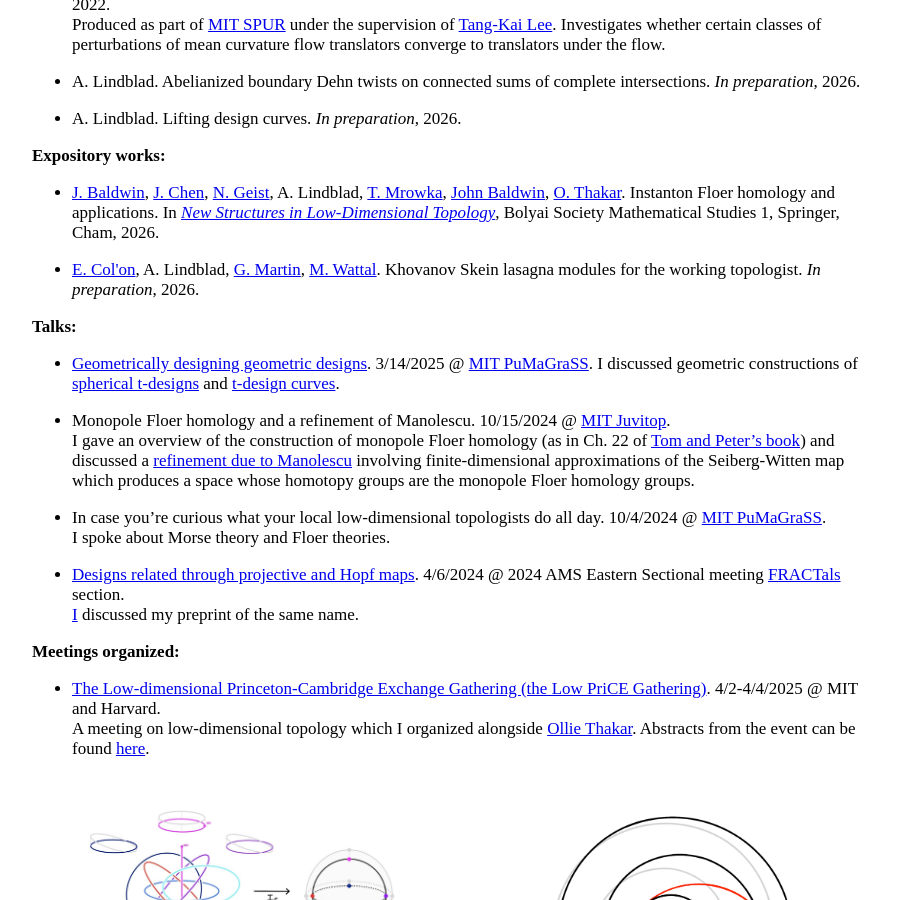
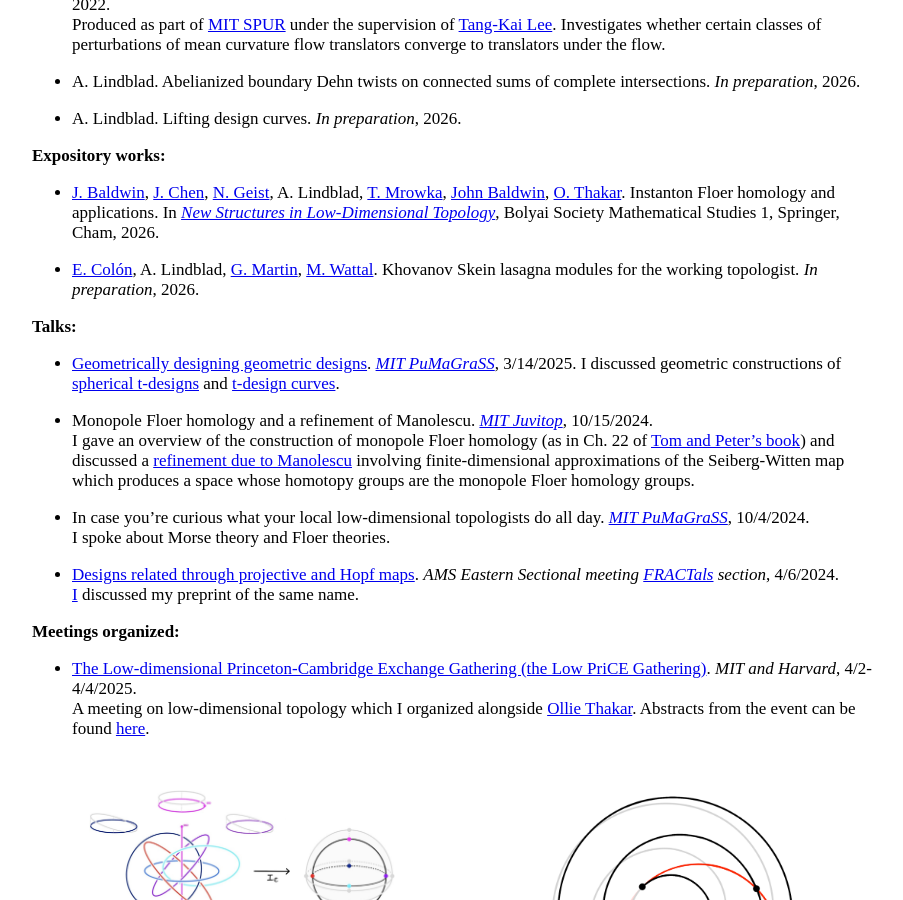
Before and after one commit to AyodejiLindblad/AyodejiLindblad.github.io, a Jekyll site: the page built from index.md, in a window 1280 px wide and 900 px high, scrolled down 866 px. Shown: the whole window, without its empty margins (183-1086 px from the left). Built offline with Jekyll 4.4.1, drawn with Linux system fonts in a browser that asks for light colours; some web fonts are replaced.

Commit message:
Standardized formatting

```diff
--- a/index.md
+++ b/index.md
@@ -40,27 +40,27 @@ I'm a third-year PhD student of [Tom Mrowka](https://math.mit.edu/~mrowka/) at [
 
 * [J. Baldwin](https://sites.google.com/bc.edu/john-baldwin/home), [J. Chen](https://math.mit.edu/directory/profile.html?pid=2584), [N. Geist](https://www.bc.edu/bc-web/schools/morrissey/departments/math/people/grad-students/nathan-geist.html), A. Lindblad, [T. Mrowka](https://math.mit.edu/~mrowka/), [John Baldwin](https://sites.google.com/bc.edu/john-baldwin/home), [O. Thakar](https://www.math.harvard.edu/people/thakar-ollie/). Instanton Floer homology and applications. In *[New Structures in Low-Dimensional Topology](https://link.springer.com/book/9783032134936)*, Bolyai Society Mathematical Studies 1, Springer, Cham, 2026.
 
-* [E. Col\'on](https://www.math.harvard.edu/people/colon-enrico/), A. Lindblad, [G. Martin](https://sites.google.com/view/gagemartin/home), [M. Wattal](https://www.bc.edu/bc-web/schools/morrissey/departments/math/people/grad-students/Mira-Wattal.html). Khovanov Skein lasagna modules for the working topologist. *In preparation*, 2026.
+* [E. Colón](https://www.math.harvard.edu/people/colon-enrico/), A. Lindblad, [G. Martin](https://sites.google.com/view/gagemartin/home), [M. Wattal](https://www.bc.edu/bc-web/schools/morrissey/departments/math/people/grad-students/Mira-Wattal.html). Khovanov Skein lasagna modules for the working topologist. *In preparation*, 2026.
 
 
 **Talks:**
 
-* [Geometrically designing geometric designs](https://photos.app.goo.gl/S6Uhk84pSQmK99BE8). 3/14/2025 @ [MIT PuMaGraSS](https://math.mit.edu/pumagrass/).
+* [Geometrically designing geometric designs](https://photos.app.goo.gl/S6Uhk84pSQmK99BE8). *[MIT PuMaGraSS](https://math.mit.edu/pumagrass/)*, 3/14/2025.
     I discussed geometric constructions of [spherical t\-designs](https://drive.google.com/file/d/1x8kh1ir3qsDPOWAqWsjstV5C3obETxlV/view?usp=sharing) and [t\-design curves](https://drive.google.com/file/d/1HlHE2oS-M53LNbNKoZkpfpfi2fw-S6Yq/view?usp=sharing).
 
-* Monopole Floer homology and a refinement of Manolescu. 10/15/2024 @ [MIT Juvitop](https://math.mit.edu/juvitop/).
+* Monopole Floer homology and a refinement of Manolescu. *[MIT Juvitop](https://math.mit.edu/juvitop/)*, 10/15/2024.
     I gave an overview of the construction of monopole Floer homology (as in Ch. 22 of [Tom and Peter's book](https://www.cambridge.org/core/books/monopoles-and-threemanifolds/24DFD24BB25BDDCFE28810998F5B6242)) and discussed a [refinement due to Manolescu](https://arxiv.org/abs/math/0104024) involving finite-dimensional approximations of the Seiberg-Witten map which produces a space whose homotopy groups are the monopole Floer homology groups.
 
-* In case you're curious what your local low-dimensional topologists do all day. 10/4/2024 @ [MIT PuMaGraSS](https://math.mit.edu/pumagrass/).
+* In case you're curious what your local low-dimensional topologists do all day. *[MIT PuMaGraSS](https://math.mit.edu/pumagrass/)*, 10/4/2024.
     I spoke about Morse theory and Floer theories.
 
-* [Designs related through projective and Hopf maps](https://meetings.ams.org/math/spring2024e/meetingapp.cgi/Paper/34013). 4/6/2024 @ 2024 AMS Eastern Sectional meeting [FRACTals](https://www.ams.org/meetings/sectional/2312_program_ss15.html) section.
+* [Designs related through projective and Hopf maps](https://meetings.ams.org/math/spring2024e/meetingapp.cgi/Paper/34013). *AMS Eastern Sectional meeting [FRACTals](https://www.ams.org/meetings/sectional/2312_program_ss15.html) section*, 4/6/2024.
     [I](https://www.instagram.com/p/C5qjPnHsUVS/?utm_source=ig_web_button_share_sheet&igsh=ZDNlZDc0MzIxNw%3D%3D&img_index=2) discussed my preprint of the same name.
 
 
 **Meetings organized:**
 
-* [The Low-dimensional Princeton-Cambridge Exchange Gathering (the Low PriCE Gathering)](https://sites.google.com/view/ayodeji-lowpricegathering/home). 4/2-4/4/2025 @ MIT and Harvard.
+* [The Low-dimensional Princeton-Cambridge Exchange Gathering (the Low PriCE Gathering)](https://sites.google.com/view/ayodeji-lowpricegathering/home). *MIT and Harvard*, 4/2-4/4/2025.
     A meeting on low-dimensional topology which I organized alongside [Ollie Thakar](https://www.math.harvard.edu/people/thakar-ollie/). Abstracts from the event can be found [here](https://drive.google.com/file/d/1eQs8u07aWJ1T0SiU6org20qM1ncSOUr5/view?usp=drivesdk).
 
 
```
